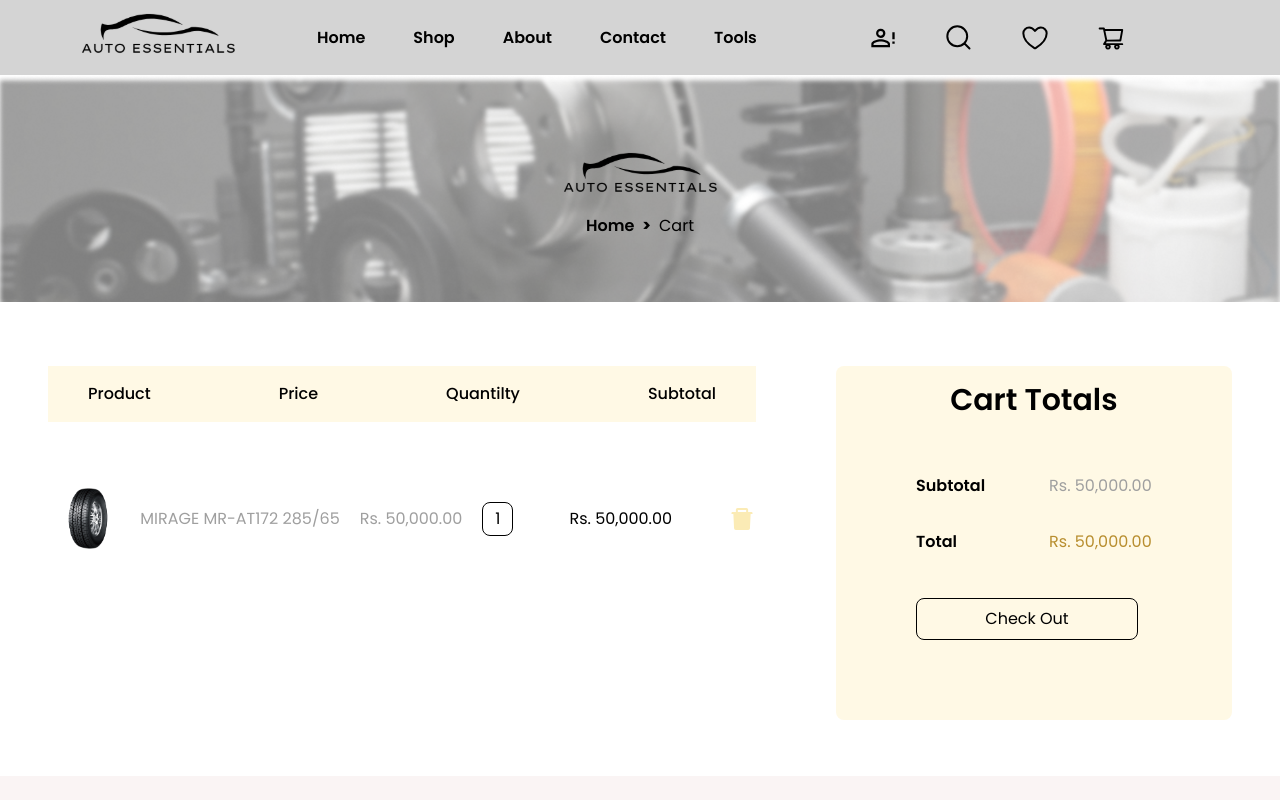
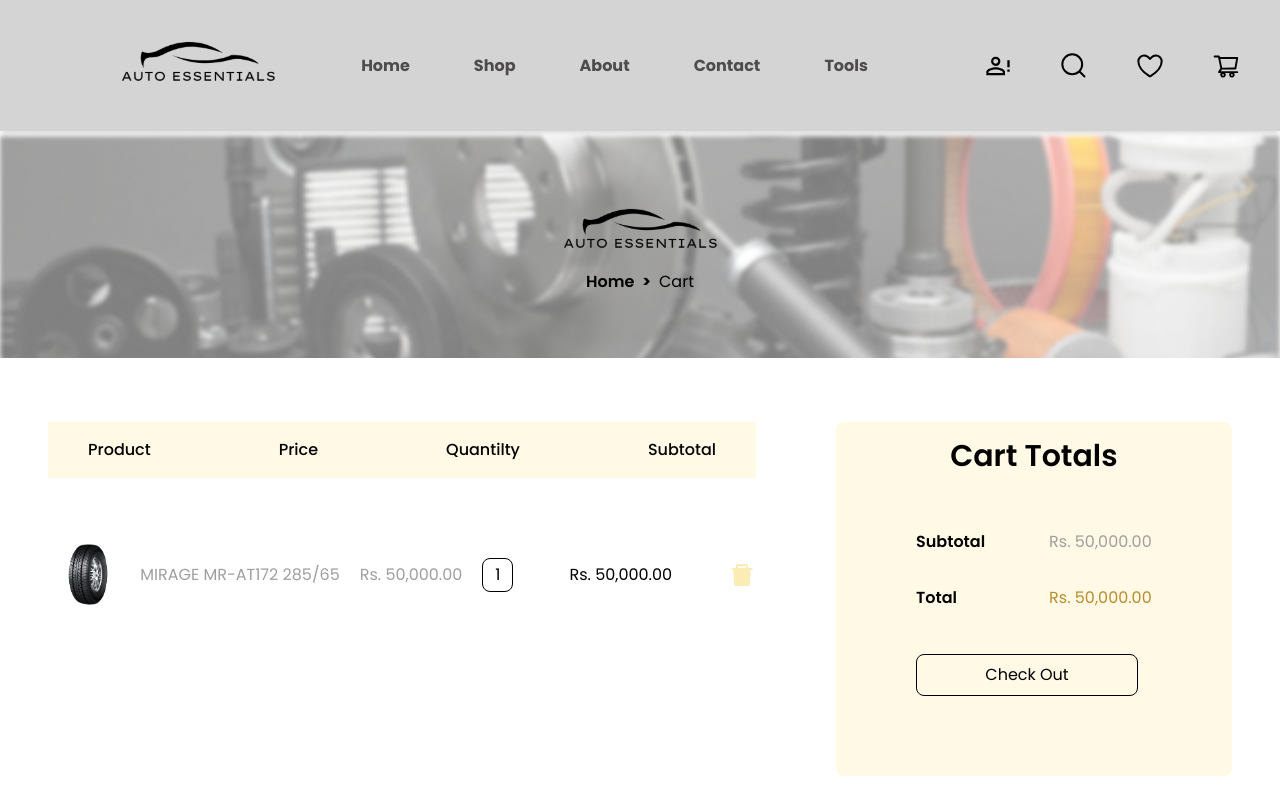
Before and after one commit to PirAdnan1/mystore, a Next.js app: page /cart in a window 1280 px wide. Shown: the top 800 px of the page. Built offline with nearby package versions, Linux system fonts and the light colour scheme.

Commit message:
fix navbar

```diff
--- a/package.json
+++ b/package.json
@@ -9,15 +9,18 @@
     "lint": "next lint"
   },
   "dependencies": {
+    "clsx": "^2.0.0",
     "eslint": "8.48.0",
     "eslint-config-next": "13.4.19",
     "firebase": "^10.3.1",
     "next": "13.4.19",
     "react": "18.2.0",
-    "react-dom": "18.2.0"
+    "react-dom": "18.2.0",
+    "tailwind-merge": "^1.14.0"
   },
   "devDependencies": {
     "autoprefixer": "^10.4.15",
+    "eslint-plugin-tailwindcss": "^3.13.0",
     "postcss": "^8.4.29",
     "tailwindcss": "^3.3.3"
   }
--- /dev/null
+++ b/src/assets/Closed.jsx
@@ -0,0 +1,22 @@
+import * as React from "react";
+
+function Close(props) {
+  return (
+    <svg width="1em" height="1em" viewBox="0 0 20 20" fill="none" {...props}>
+      <path
+        fillRule="evenodd"
+        clipRule="evenodd"
+        d="M.293.293a1 1 0 011.414 0l18 18a1 1 0 01-1.414 1.414l-18-18a1 1 0 010-1.414z"
+        fill="currentColor"
+      />
+      <path
+        fillRule="evenodd"
+        clipRule="evenodd"
+        d="M19.707.293a1 1 0 010 1.414l-18 18a1 1 0 01-1.414-1.414l18-18a1 1 0 011.414 0z"
+        fill="currentColor"
+      />
+    </svg>
+  );
+}
+
+export default Close;
--- a/src/components/Navbar.jsx
+++ b/src/components/Navbar.jsx
@@ -1,102 +1,243 @@
-import React, { useState } from "react";
-import Link from "next/link";
+// hooks
+import { useState } from "react";
+import { useRouter } from "next/router";
+
+// util
+import clsx from "clsx";
+import cn from "@/utils/cn";
 
 // components
 import Container from "./Container";
+import Link from "next/link";
 
-// assets
+// hooks
+import useIsMobile from "@/hooks/useIsMobile";
+
+// icons
+import Close from "@/assets/Close";
+import Burger from "@/assets/Burger";
 import Logo from "@/assets/Logo";
 import User from "@/assets/User";
 import Search from "@/assets/Search";
 import LoveIcon from "@/assets/LoveIcon";
 import AddtoCard from "@/assets/AddtoCard";
 
-function Navbar() {
-  const [show, setShow] = useState(false);
+export default function Navbar() {
+  const isMobile = useIsMobile(1024);
+  const [isMenuOpen, setIsMenuOpen] = useState(false);
+  const router = useRouter();
+  return (
+    <Container>
+      <div className="flex justify-between items-center bg-special py-7 px-4 lg:px-10 shadow-md">
+        <Link href="/">
+          <Logo />
+        </Link>
+        <button
+          onClick={() => setIsMenuOpen(true)}
+          className={clsx(
+            "pb-4 text-primary transition-colors hover:text-cool-grey-800",
+            {
+              hidden: !isMobile,
+            }
+          )}
+        >
+          <Burger className="text-2xl" />
+        </button>
+        <div
+          className={clsx("flex flex-grow transition-transform duration-500", {
+            "fixed inset-0 z-50 translate-x-[100%] bg-white": isMobile,
+            "!translate-x-0": isMenuOpen,
+          })}
+        >
+          <div
+            className={clsx({
+              "flex flex-grow items-center justify-between": !isMobile,
 
-  const handleChange = () => {
-    setShow(!show);
-  };
-
-  return (
-    <div className="bg-special text-base font-semibold w-full h-full">
-      <Container>
-        <div className="bg-special  flex items-center ">
-          <Link href="/">
-            <Logo />
-          </Link>
-          <ul className="flex space-x-12 ">
-            <Link href="/" className="hover:text-primary">
-              Home
-            </Link>
-            <Link href="/shop" className="hover:text-primary">
-              Shop
-            </Link>
-            <Link href="#" className="hover:text-primary">
-              About
-            </Link>
-            <Link href="/contact" className="hover:text-primary">
-              Contact
-            </Link>
-            <Link href="#" className="hover:text-primary">
-              Tools
-            </Link>
-          </ul>
-          <div className="flex space-x-12 ml-28">
-            <Link href="/account">
-              <User />
-            </Link>
-            <Search />
-            <LoveIcon />
-            <Link href="/cart">
-              <AddtoCard />
-            </Link>
-          </div>
-        </div>
-        {show && (
-          <div className="w-full bg-white hidden">
-            <ul className="flex flex-col space-y-4 items-center opacity-80 bg-slate-200">
-              <li>
+              "mx-auto flex max-w-sm flex-grow flex-col gap-12 text-2xl":
+                isMobile,
+            })}
+          >
+            <div
+              className={clsx("flex h-[100px] items-end justify-between", {
+                hidden: !isMobile,
+              })}
+            >
+              <Logo className="text-xs pl-2" />
+              <button
+                onClick={() => setIsMenuOpen(false)}
+                className="pb-4 pr-4 text-primary transition-colors hover:text-cool-grey-800"
+              >
+                <Close />
+              </button>
+            </div>
+            <ul
+              className={clsx("flex items-center 2xl:space-x-12 lg:gap-16 gap-10 lg:ml-auto", {
+                "flex-col": isMobile,
+              })}
+            >
+              <li className="hover:text-primary text-xs text-secondary font-bold">
                 <Link
                   href="/"
-                  className="hover:text-indigo-600 hover:bg-indigo-100"
+                  className="hover:text-primary text-base"
                 >
                   Home
                 </Link>
               </li>
-              <li>
+              <li className="hover:text-primary text-xs text-secondary font-bold">
                 <Link
                   href="/shop"
-                  className="hover:text-indigo-600 hover:bg-indigo-100"
+                  className="hover:text-primary text-base"
                 >
                   Shop
                 </Link>
               </li>
-              <li>
+              <li className="hover:text-primary text-xs text-secondary font-bold">
                 <Link
                   href="#"
-                  className="hover:text-indigo-600 hover:bg-indigo-100"
+                  className="hover:text-primary text-base"
                 >
                   About
                 </Link>
               </li>
-              <li className="hover:text-indigo-600 hover:bg-indigo-100">
-                <Link href="#">Contact</Link>
+              <li className="hover:text-primary text-xs text-secondary font-bold">
+                <Link
+                  href="/contact"
+                  className="hover:text-primary text-base"
+                >
+                  Contact
+                </Link>
               </li>
-              <li>
+              <li className="hover:text-primary text-xs text-secondary font-bold">
                 <Link
                   href="#"
-                  className="hover:text-indigo-600 hover:bg-indigo-100"
+                  className="hover:text-primary text-base"
                 >
                   Tools
                 </Link>
               </li>
             </ul>
+            <div
+              className={clsx("flex justify-center gap-4 lg:ml-auto", {
+                "w-full mx-auto  max-w-sm flex-col": isMobile,
+              })}
+            >
+              <div className="flex space-x-12 ml-28">
+                <Link href="/account">
+                  <User />
+                </Link>
+                <Search />
+                <LoveIcon />
+                <Link href="/cart">
+                  <AddtoCard />{" "}
+                </Link>
+              </div>
+            </div>
           </div>
-        )}
-      </Container>
-    </div>
+        </div>
+      </div>
+    </Container>
   );
 }
 
-export default Navbar;
+// import React, { useState } from "react";
+// import Link from "next/link";
+
+// // components
+// import Container from "./Container";
+
+// // assets
+// import Logo from "@/assets/Logo";
+// import User from "@/assets/User";
+// import Search from "@/assets/Search";
+// import LoveIcon from "@/assets/LoveIcon";
+// import AddtoCard from "@/assets/AddtoCard";
+
+// function Navbar() {
+//   const [show, setShow] = useState(false);
+
+//   const handleChange = () => {
+//     setShow(!show);
+//   };
+
+//   return (
+//     <div className="bg-special text-base font-semibold w-full h-full">
+//       <Container>
+//         <div className="bg-special  flex items-center ">
+//           <Link href="/">
+//             <Logo />
+//           </Link>
+//           <ul className="flex space-x-12 ">
+//             <Link href="/" className="hover:text-primary">
+//               Home
+//             </Link>
+//             <Link href="/shop" className="hover:text-primary">
+//               Shop
+//             </Link>
+//             <Link href="#" className="hover:text-primary">
+//               About
+//             </Link>
+//             <Link href="/contact" className="hover:text-primary">
+//               Contact
+//             </Link>
+//             <Link href="#" className="hover:text-primary">
+//               Tools
+//             </Link>
+//           </ul>
+//           <div className="flex space-x-12 ml-28">
+//             <Link href="/account">
+//               <User />
+//             </Link>
+//             <Search />
+//             <LoveIcon />
+//             <Link href="/cart">
+//               <AddtoCard />
+//             </Link>
+//           </div>
+//         </div>
+//         {show && (
+//           <div className="w-full bg-white hidden">
+//             <ul className="flex flex-col space-y-4 items-center opacity-80 bg-slate-200">
+//               <li>
+//                 <Link
+//                   href="/"
+//                   className="hover:text-indigo-600 hover:bg-indigo-100"
+//                 >
+//                   Home
+//                 </Link>
+//               </li>
+//               <li>
+//                 <Link
+//                   href="/shop"
+//                   className="hover:text-indigo-600 hover:bg-indigo-100"
+//                 >
+//                   Shop
+//                 </Link>
+//               </li>
+//               <li>
+//                 <Link
+//                   href="#"
+//                   className="hover:text-indigo-600 hover:bg-indigo-100"
+//                 >
+//                   About
+//                 </Link>
+//               </li>
+//               <li className="hover:text-indigo-600 hover:bg-indigo-100">
+//                 <Link href="#">Contact</Link>
+//               </li>
+//               <li>
+//                 <Link
+//                   href="#"
+//                   className="hover:text-indigo-600 hover:bg-indigo-100"
+//                 >
+//                   Tools
+//                 </Link>
+//               </li>
+//             </ul>
+//           </div>
+//         )}
+//       </Container>
+//     </div>
+//   );
+// }
+
+// export default Navbar;
--- /dev/null
+++ b/src/hooks/useIsMobile.js
@@ -0,0 +1,23 @@
+/**
+ * @param {number} screenSize
+ * @returns {boolean} isMobile
+ */
+
+import { useEffect, useState } from "react";
+
+export default function useIsMobile(screenSize = 640) {
+  let [isMobile, setIsMobile] = useState(false);
+
+  const windowResizeHandler = (event) => {
+    if (window.innerWidth <= screenSize) setIsMobile(true);
+    else setIsMobile(false);
+  };
+
+  useEffect(() => {
+    windowResizeHandler();
+    window.addEventListener("resize", windowResizeHandler);
+    return () => window.removeEventListener("resize", windowResizeHandler);
+  }, []);
+
+  return isMobile;
+}
--- /dev/null
+++ b/src/utils/cn.js
@@ -0,0 +1,6 @@
+import { clsx } from "clsx";
+import { twMerge } from "tailwind-merge";
+
+export default function cn(...inputs) {
+  return twMerge(clsx(inputs));
+}
```
Also changed, not shown: src/assets/Burger.jsx (added, +14 -0 lines), 1 other file (tests, documents, lock files or other folders).
